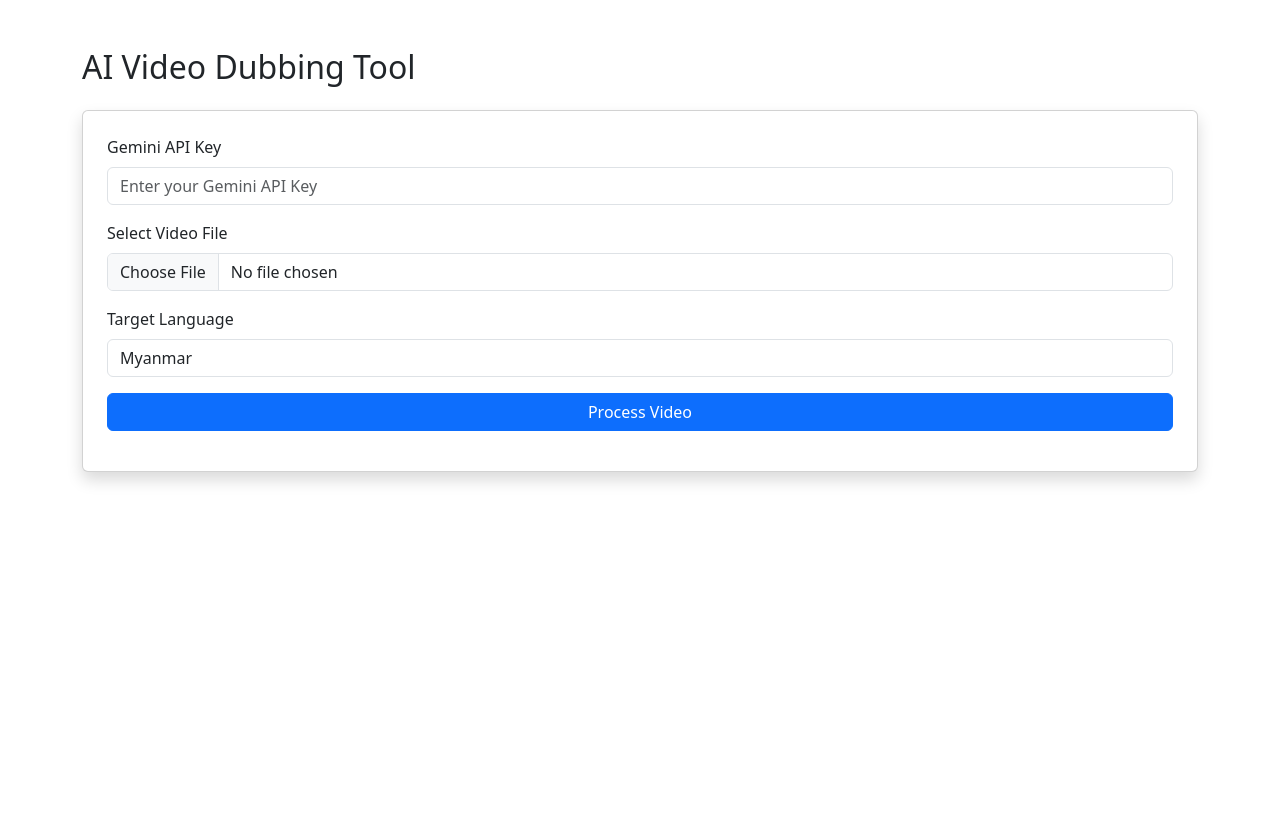
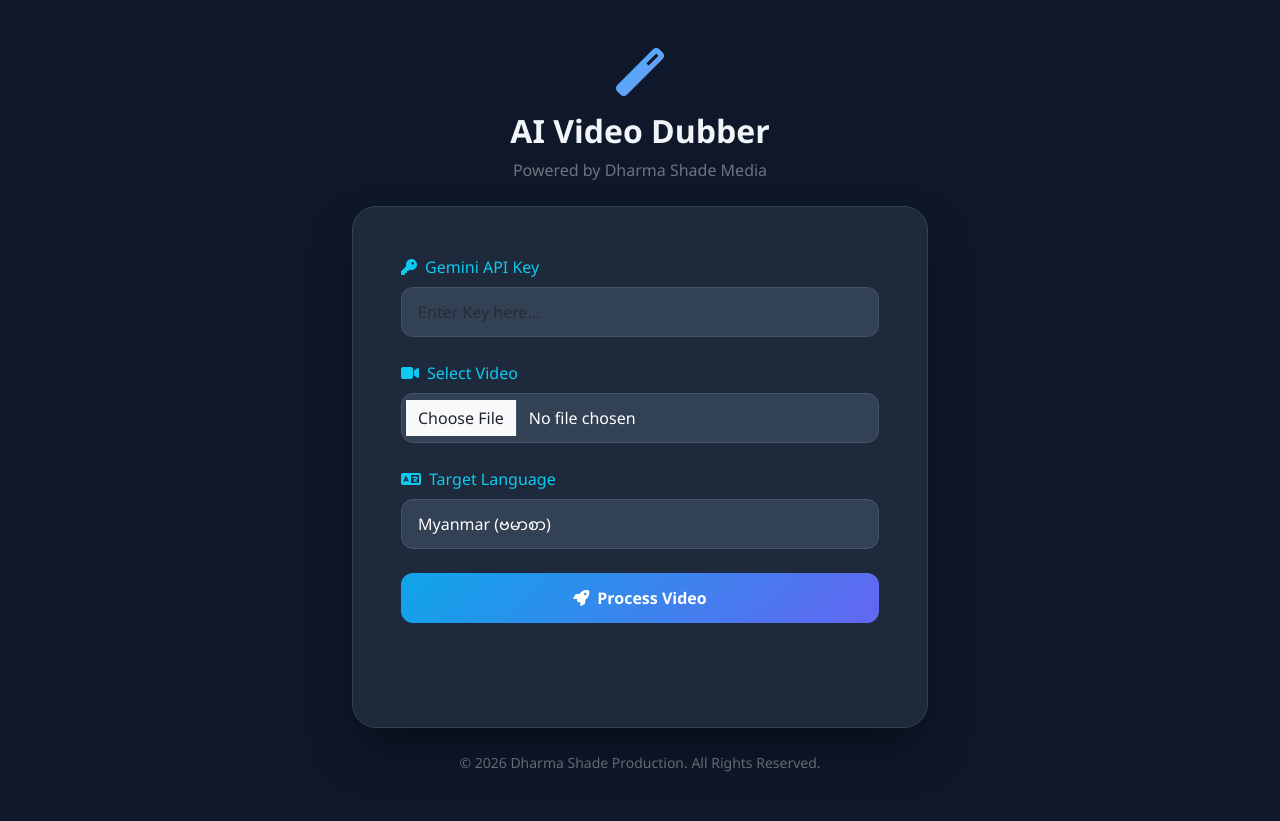
Before and after one commit to phyohtettk1995-dot/ai-video-tarnage, a FastAPI app: template templates/index.html in a window 1280 px wide. Before the commit the page ends 483 px from the top, so only its background shows below. Run offline with FastAPI, Linux system fonts and the light colour scheme; the template is opened without the code that fills it, so the values that code supplies are empty.

Commit message:
Update index.html

```diff
--- a/templates/index.html
+++ b/templates/index.html
@@ -1,30 +1,124 @@
 <!DOCTYPE html>
-<html>
+<html lang="en">
 <head>
-    <title>AI Video Dubber</title>
+    <meta charset="UTF-8">
+    <meta name="viewport" content="width=device-width, initial-scale=1.0">
+    <title>AI Video Dubber | Dharma Shade</title>
     <link href="https://cdn.jsdelivr.net/npm/bootstrap@5.3.0/dist/css/bootstrap.min.css" rel="stylesheet">
+    <link rel="stylesheet" href="https://cdnjs.cloudflare.com/ajax/libs/font-awesome/6.4.0/css/all.min.css">
+    <style>
+        body {
+            background: #0f172a;
+            color: #f1f5f9;
+            font-family: 'Segoe UI', Tahoma, Geneva, Verdana, sans-serif;
+            min-height: 100vh;
+            display: flex;
+            align-items: center;
+        }
+        .container { max-width: 600px; }
+        .card {
+            background: #1e293b;
+            border: 1px solid #334155;
+            border-radius: 1.5rem;
+            box-shadow: 0 25px 50px -12px rgba(0, 0, 0, 0.5);
+        }
+        .header-icon {
+            font-size: 3rem;
+            background: linear-gradient(135deg, #38bdf8, #818cf8);
+            -webkit-background-clip: text;
+            -webkit-text-fill-color: transparent;
+        }
+        .form-control, .form-select {
+            background: #334155;
+            border: 1px solid #475569;
+            color: white;
+            border-radius: 0.75rem;
+            padding: 0.75rem 1rem;
+        }
+        .form-control:focus, .form-select:focus {
+            background: #334155;
+            color: white;
+            border-color: #38bdf8;
+            box-shadow: 0 0 0 4px rgba(56, 189, 248, 0.2);
+        }
+        .btn-primary {
+            background: linear-gradient(135deg, #0ea5e9, #6366f1);
+            border: none;
+            border-radius: 0.75rem;
+            padding: 0.8rem;
+            font-weight: 600;
+            transition: all 0.3s;
+        }
+        .btn-primary:hover {
+            transform: translateY(-2px);
+            box-shadow: 0 10px 15px -3px rgba(0, 0, 0, 0.3);
+        }
+        #status {
+            font-size: 0.9rem;
+            border-radius: 0.75rem;
+        }
+        .loading-spinner {
+            display: none;
+            width: 1.5rem;
+            height: 1.5rem;
+            border: 3px solid rgba(255,255,255,.3);
+            border-radius: 50%;
+            border-top-color: #fff;
+            animation: spin 1s ease-in-out infinite;
+        }
+        @keyframes spin { to { transform: rotate(360deg); } }
+    </style>
 </head>
-<body class="container mt-5">
-    <h2 class="mb-4">AI Video Dubbing Tool</h2>
-    <div class="card p-4 shadow">
-        <div class="mb-3">
-            <label class="form-label">Gemini API Key</label>
-            <input type="password" class="form-control" id="apiKey" placeholder="Enter your Gemini API Key">
+<body>
+    <div class="container py-5">
+        <div class="text-center mb-4">
+            <i class="fas fa-magic header-icon mb-3"></i>
+            <h2 class="fw-bold">AI Video Dubber</h2>
+            <p class="text-secondary">Powered by Dharma Shade Media</p>
         </div>
-        <div class="mb-3">
-            <label class="form-label">Select Video File</label>
-            <input type="file" class="form-control" id="videoFile" accept="video/*">
+
+        <div class="card p-4 p-md-5">
+            <div class="mb-4">
+                <label class="form-label text-info"><i class="fas fa-key me-2"></i>Gemini API Key</label>
+                <input type="password" class="form-control" id="apiKey" placeholder="Enter Key here...">
+            </div>
+
+            <div class="mb-4">
+                <label class="form-label text-info"><i class="fas fa-video me-2"></i>Select Video</label>
+                <input type="file" class="form-control" id="videoFile" accept="video/*">
+            </div>
+
+            <div class="mb-4">
+                <label class="form-label text-info"><i class="fas fa-language me-2"></i>Target Language</label>
+                <select class="form-select" id="targetLang">
+                    <option value="Myanmar" selected>Myanmar (ဗမာစာ)</option>
+                    <option value="English">English</option>
+                    <option value="Thai">Thai</option>
+                </select>
+            </div>
+
+            <button class="btn btn-primary w-100 d-flex align-items-center justify-content-center" onclick="processVideo()">
+                <div class="loading-spinner me-2" id="spinner"></div>
+                <span><i class="fas fa-rocket me-2"></i>Process Video</span>
+            </button>
+
+            <div id="status" class="mt-4 p-3 text-center"></div>
         </div>
-        <div class="mb-3">
-            <label class="form-label">Target Language</label>
-            <select class="form-control" id="targetLang">
-                <option value="Myanmar">Myanmar</option>
-                <option value="English">English</option>
-            </select>
+
+        <div class="text-center mt-4 text-secondary small">
+            &copy; 2026 Dharma Shade Production. All Rights Reserved.
         </div>
-        <button class="btn btn-primary w-100" onclick="processVideo()">Process Video</button>
-        <div id="status" class="mt-3 text-center fw-bold"></div>
     </div>
+
     <script src="/static/script.js"></script>
+    <script>
+        // Button အလုပ်လုပ်တဲ့အခါ Spinner လေးပြပေးဖို့ JavaScript ထပ်ဖြည့်တာပါ
+        const originalProcess = window.processVideo;
+        window.processVideo = async function() {
+            document.getElementById('spinner').style.display = 'inline-block';
+            await originalProcess();
+            document.getElementById('spinner').style.display = 'none';
+        }
+    </script>
 </body>
 </html>
```
